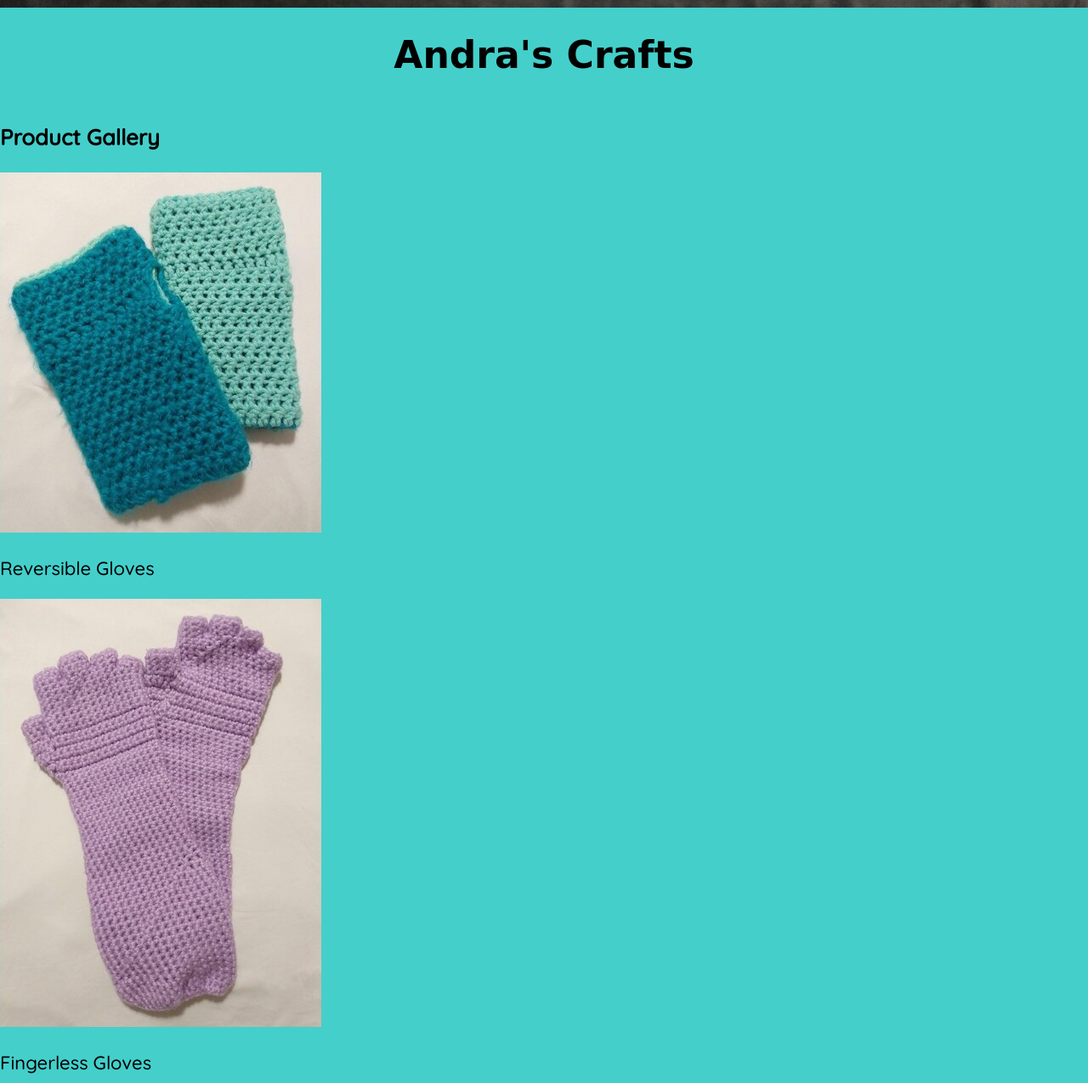
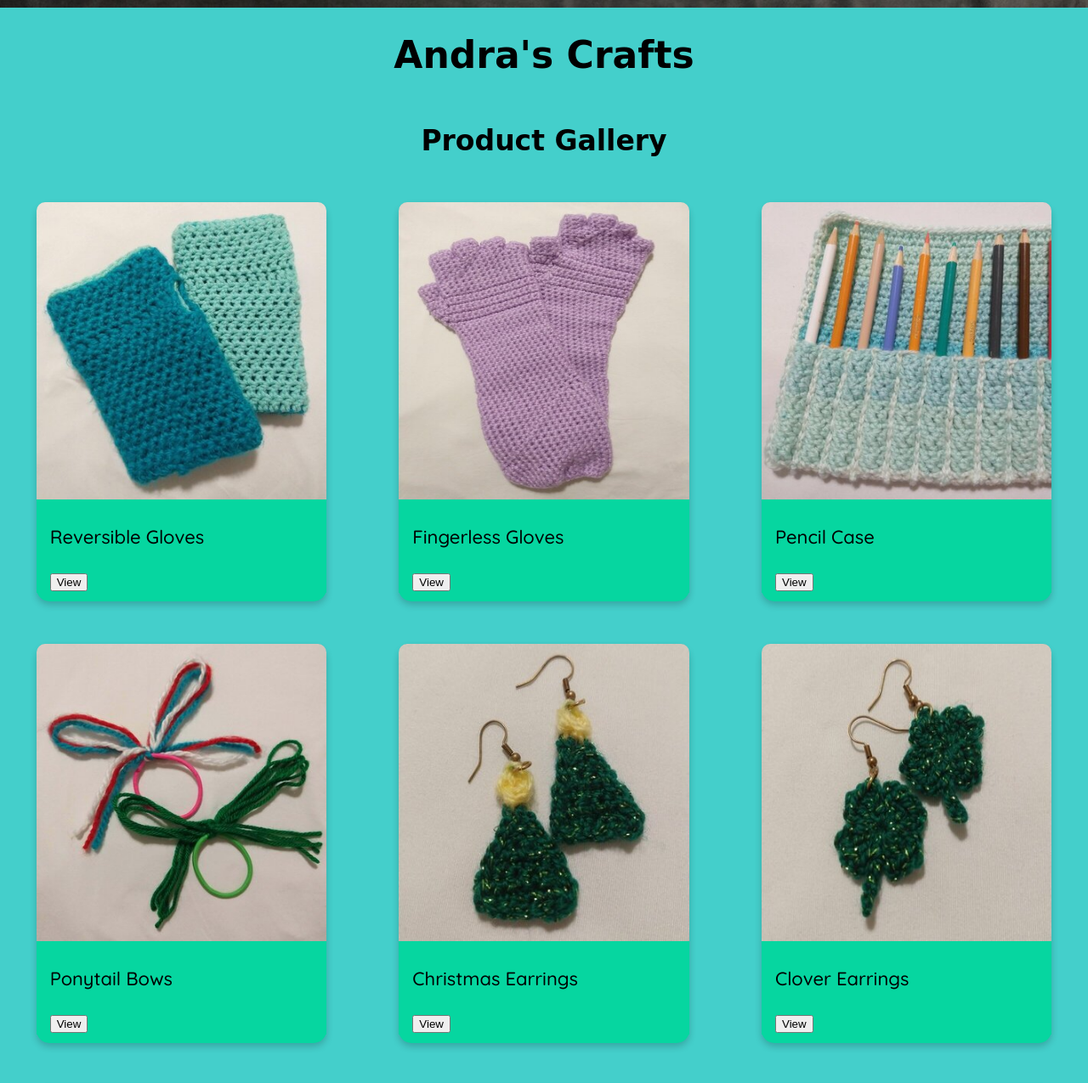
Before and after one commit to lemmonas/wdd130, a plain HTML site: page andras-crafts/gallery.html in a window 1280 px wide. Shown: the part 342-1617 px from the top of the page at 85% size. Drawn offline with Linux system fonts and the light colour scheme; a web font is replaced by a local one.

Commit message:
added css for gallery page

```diff
--- a/andras-crafts/gallery.html
+++ b/andras-crafts/gallery.html
@@ -23,43 +23,70 @@
             <img id="banner-img" src="images/rainbow-yarn.jpg" alt="Rainbow of yarn banner">
             <h1 id="title">Andra's Crafts</h1>
         </header>
-        <main>
-            <h3 id="gallery-title">Product Gallery</h3>
-            <div id="reversible-gloves">
+        <main class="gallery-grid">
+            <h2 id="gallery-title">Product Gallery</h2>
+            <div id="reversible-gloves" class="card">
                 <img src="images/reversible-gloves.jpg" alt="Reversible gloves image">
+                <div class="container">
                     <p>Reversible Gloves</p>
+                    <button class="view-button">View</button>
                 </div>
-            <div id="fingerless-gloves">
+            </div>
+            <div id="fingerless-gloves" class="card">
                 <img src="images/fingerless-gloves.jpg" alt="Fingerless gloves image">
+                <div class="container">
                     <p>Fingerless Gloves</p>
+                    <button class="view-button">View</button>
                 </div>
-            <div id="pencil-case">
+            </div>
+            <div id="pencil-case" class="card">
                 <img src="images/pencil-case.jpg" alt="Pencil case image">
+                <div class="container">
                     <p>Pencil Case</p>
+                    <button class="view-button">View</button>
                 </div>
-            <div id="ponytail-bows">
+            </div>
+            <div id="ponytail-bows" class="card">
                 <img src="images/ponytail-bows.jpg" alt="Ponytail bows image">
+                <div class="container">
                     <p>Ponytail Bows</p>
+                    <button class="view-button">View</button>
                 </div>
-            <div id="christmas-earrings">
+            </div>
+            <div id="christmas-earrings" class="card">
                 <img src="images/christmas-earrings.jpg" alt="Christmas earrings image">
+                <div class="container">
                     <p>Christmas Earrings</p>
+                    <button class="view-button">View</button>
                 </div>
-            <div id="clover-earrings">
+            </div>
+            <div id="clover-earrings" class="card">
                 <img src="images/clover-earrings.jpg" alt="Clover earrings image">
+                <div class="container">
                     <p>Clover Earrings</p>
+                    <button class="view-button">View</button>
                 </div>
-            <div id="heart-earrings">
+            </div>
+            <div id="heart-earrings" class="card">
                 <img src="images/heart-earrings.jpg" alt="Heart earrings image">
+                <div class="container">
                     <p>Heart Earrings</p>
+                    <button class="view-button">View</button>
                 </div>
-            <div id="patriotic-earrings">
+            </div>
+            <div id="patriotic-earrings" class="card">
                 <img src="images/patriotic-earrings.jpg" alt="Patriotic earrings image">
+                <div class="container">
                     <p>Patriotic Earrings</p>
+                    <button class="view-button">View</button>
                 </div>
-            <div id="tassel-earrings">
+            </div>
+            <div id="tassel-earrings" class="card">
                 <img src="images/tassel-earrings.jpg" alt="Tassel earrings image">
+                <div class="container">
                     <p>Tassel Earrings</p>
+                    <button class="view-button">View</button>
+                </div>
             </div>
         </main>
         <footer>
--- a/andras-crafts/styles/style.css
+++ b/andras-crafts/styles/style.css
@@ -21,6 +21,8 @@
     justify-self: center;
     align-self: center;
     width: 75%;
+    border-radius: 15px;
+    box-shadow: 5px 5px 10px #2978a0;
 }
 
 #banner-img {
@@ -50,6 +52,23 @@ footer {
     display: flex;
     justify-content: space-around;
     align-items: center;
+}
+
+footer a {
+    color: black;
+    text-decoration: none;
+}
+
+footer a:hover {
+    color: #2978a0;
+}
+
+footer p {
+    font-size: 1.2em;
+}
+
+footer p a:hover {
+    text-decoration: underline;
 }
 
 header {
@@ -119,3 +138,48 @@ nav a:hover {
     font-family: 'Emilys Candy', cursive, script;
     padding-left: 30%;
 }
+
+/* Gallery css */
+
+.card {
+    box-shadow: 0 4px 8px 0 rgba(0,0,0,0.2);
+    transition: 0.3s;
+    border-radius: 15px;
+    margin: 25px;
+    padding: 0;
+    background-color: #06d6a0;
+    width: 80%;
+    justify-self: center;
+    align-self: center;
+}
+
+.card img {
+    border-radius: 10px 10px 0 0;
+    width: 100%;
+    margin: 0;
+    padding: 0;
+    height: 350px;
+}
+
+.card:hover {
+    box-shadow: 0 8px 16px 0 rgba(0,0,0,0.2);
+}
+
+.container {
+    padding: 2px 16px;
+    margin: 0;
+    margin-bottom: 10px;
+    background-color: #06d6a0;
+}
+
+.gallery-grid {
+    display: grid;
+    grid-template-columns: repeat(3, 1fr);
+}
+
+#gallery-title {
+    grid-column: 1/4;
+    align-self: center;
+    justify-self: center;
+    font-family: 'Emilys Candy', cursive, script;
+}
```
Lines whose indentation alone changed are shown as unchanged.
